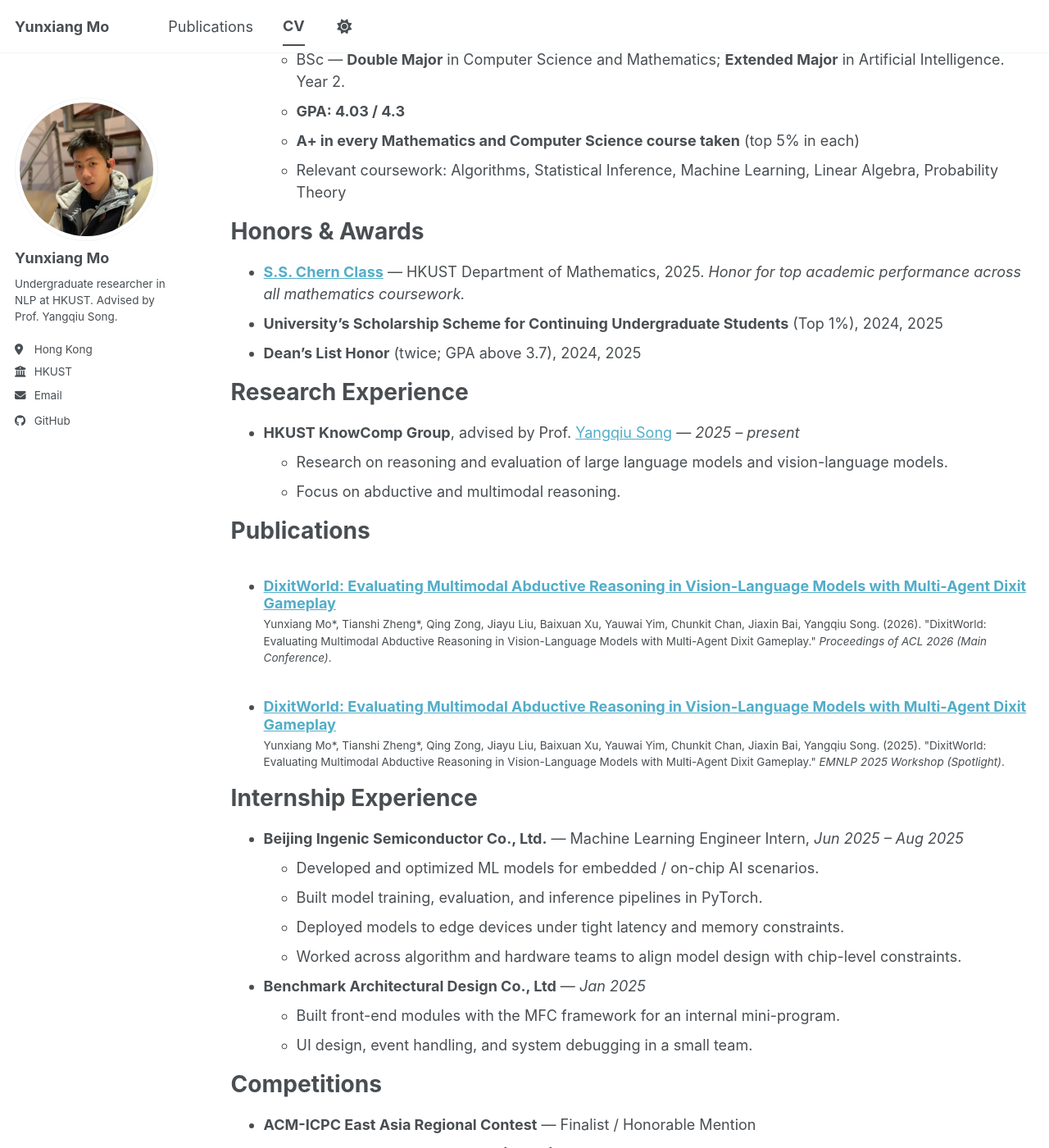
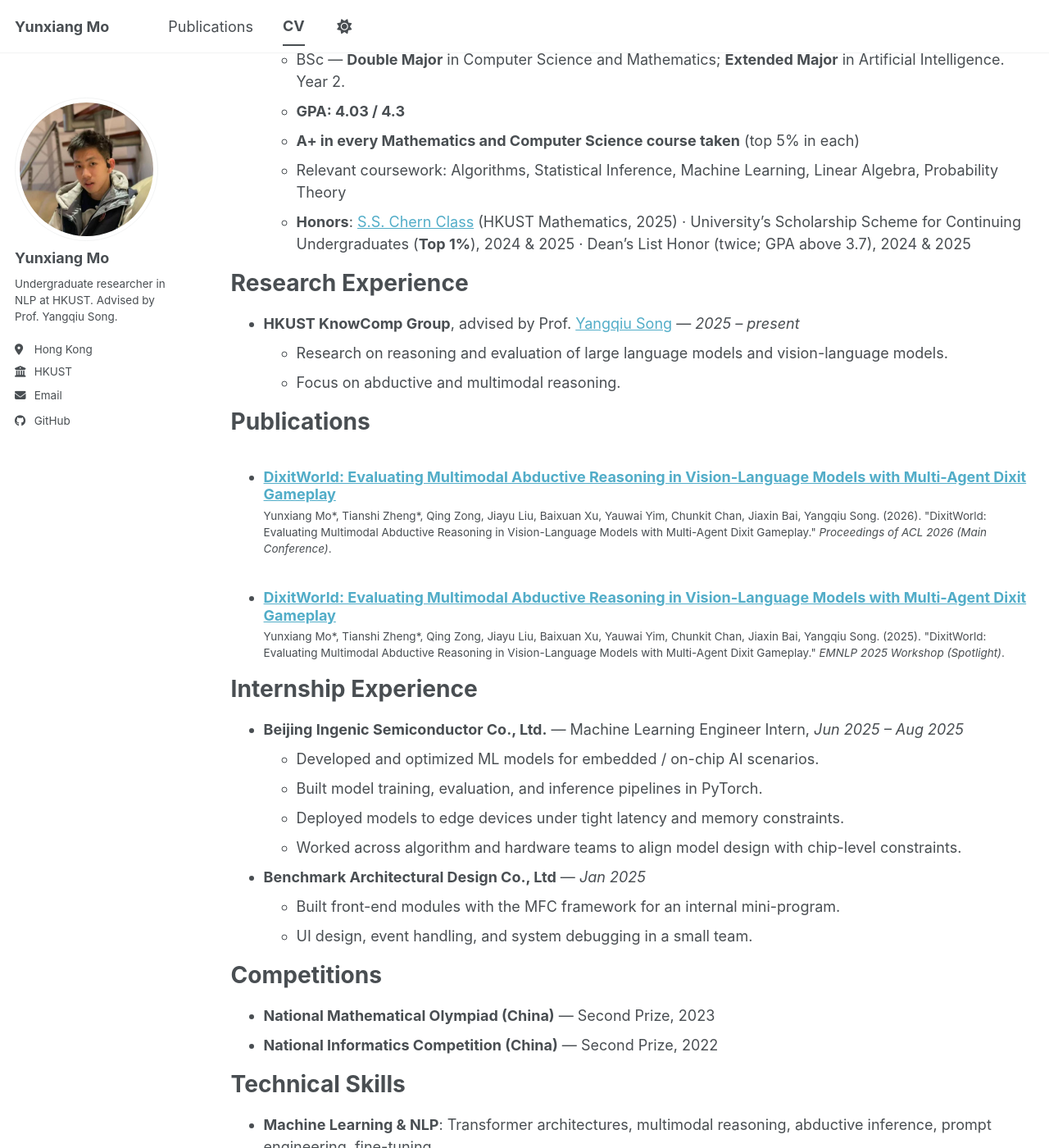
Before and after one commit to moyunxiang/moyunxiang.github.io, a Jekyll site: the page built from _pages/cv.md, in a window 1280 px wide and 1400 px high, scrolled down 226 px. Shown: the whole window at 82% size. Built offline with Jekyll 4.4.1, drawn with Linux system fonts in a browser that asks for light colours; a script bundle is joined from its source files by our own code; library files that are not in the unit come from our copies.

Commit message:
Fold honors into Education section; remove ICPC HM

```diff
--- a/_pages/cv.md
+++ b/_pages/cv.md
@@ -18,12 +18,7 @@ Education
   * **GPA: 4.03 / 4.3**
   * **A+ in every Mathematics and Computer Science course taken** (top 5% in each)
   * Relevant coursework: Algorithms, Statistical Inference, Machine Learning, Linear Algebra, Probability Theory
-
-Honors & Awards
-======
-* **[S.S. Chern Class](https://www.math.hkust.edu.hk/ug/chern_class/)** — HKUST Department of Mathematics, 2025. *Honor for top academic performance across all mathematics coursework.*
-* **University's Scholarship Scheme for Continuing Undergraduate Students** (Top 1%), 2024, 2025
-* **Dean's List Honor** (twice; GPA above 3.7), 2024, 2025
+  * **Honors**: [S.S. Chern Class](https://www.math.hkust.edu.hk/ug/chern_class/) (HKUST Mathematics, 2025) · University's Scholarship Scheme for Continuing Undergraduates (**Top 1%**), 2024 & 2025 · Dean's List Honor (twice; GPA above 3.7), 2024 & 2025
 
 Research Experience
 ======
@@ -51,7 +46,6 @@ Internship Experience
 
 Competitions
 ======
-* **ACM-ICPC East Asia Regional Contest** — Finalist / Honorable Mention
 * **National Mathematical Olympiad (China)** — Second Prize, 2023
 * **National Informatics Competition (China)** — Second Prize, 2022
 
```
Also changed, not shown: _pages/about.md (+1 -5 lines), 1 other file.
